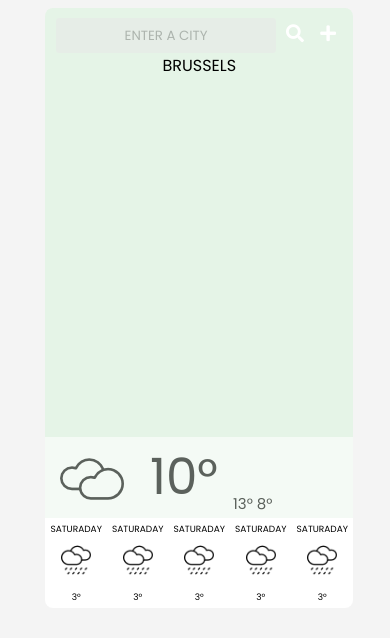
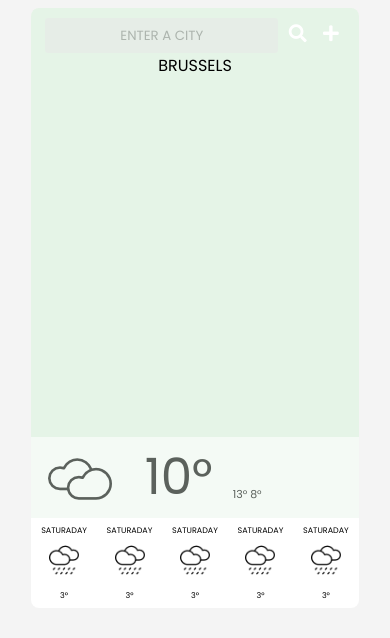
Before and after one commit to chevtong/weather-app, a plain HTML site: page v2index.html in a window 390 px wide. Drawn offline with Linux system fonts and the light colour scheme; no server answers.

Commit message:
Change fontsize for date(forecast) for mobile size

```diff
--- a/style.css
+++ b/style.css
@@ -1,6 +1,6 @@
 @import url('https://fonts.googleapis.com/css2?family=Ubuntu&family=Varela+Round&display=swap');
 
-/* TODO: border bottom for details */
+
 
 body{
     text-align: center;
--- a/v2script.js
+++ b/v2script.js
@@ -51,6 +51,8 @@ var foreDate5;
     //call function with default city
     getWeather("brussels");
     backgroundImage("brussels");
+
+
 
 };
 
--- a/v2style.css
+++ b/v2style.css
@@ -81,7 +81,7 @@ button:hover{
 .temp-range p, .temp-range2 p{
     font-size: 15px;
     text-align: left;
-    margin: 3px;
+    margin: 5px 5px 15px 5px;
 
 }
 
@@ -132,11 +132,15 @@ button:hover{
         grid-gap: 30px;
         justify-items: stretch;
     }
+    .container, .container2{
+        margin: auto;
+    }
 }
 
 
 @media screen and (max-width: 425px){
     .wrapper{
+        width: 95%;
         grid-template-columns: auto;
         grid-gap: 15px;
         margin: auto;
@@ -144,4 +148,10 @@ button:hover{
     .container, .container2{
         width: auto;
     }
+    .temp-range p, .temp-range2 p{
+        font-size: 11px;
+    }
+    .forecast p, .forecast2 p{
+        font-size: 8px;
+    }
 }
```
Also changed, not shown: script.js (+9 -1 lines).
